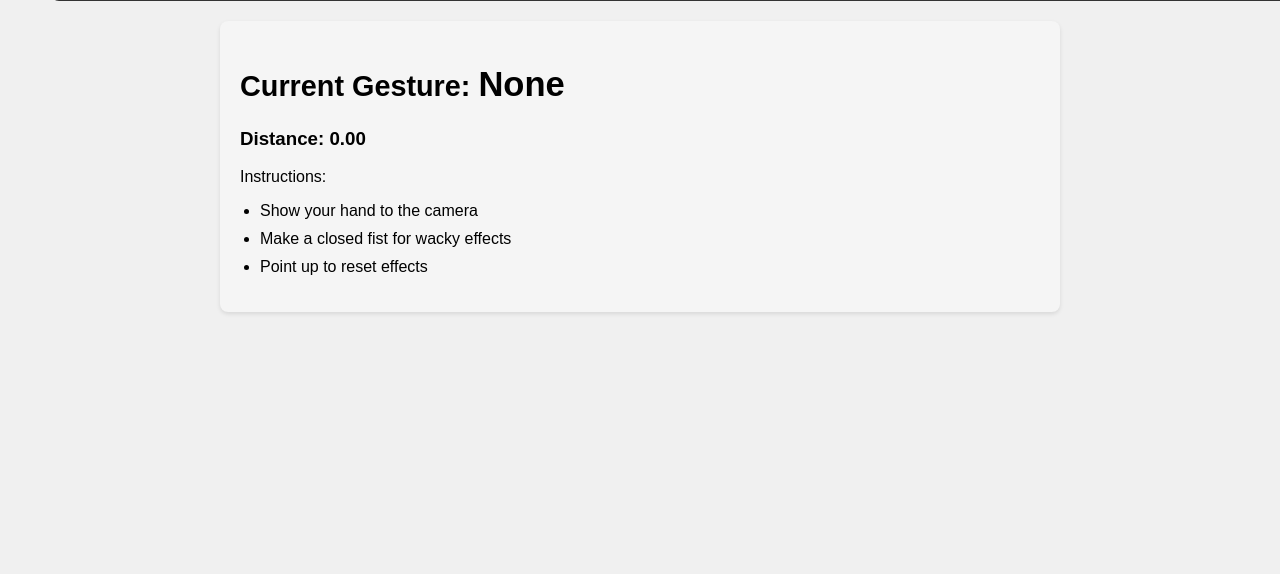
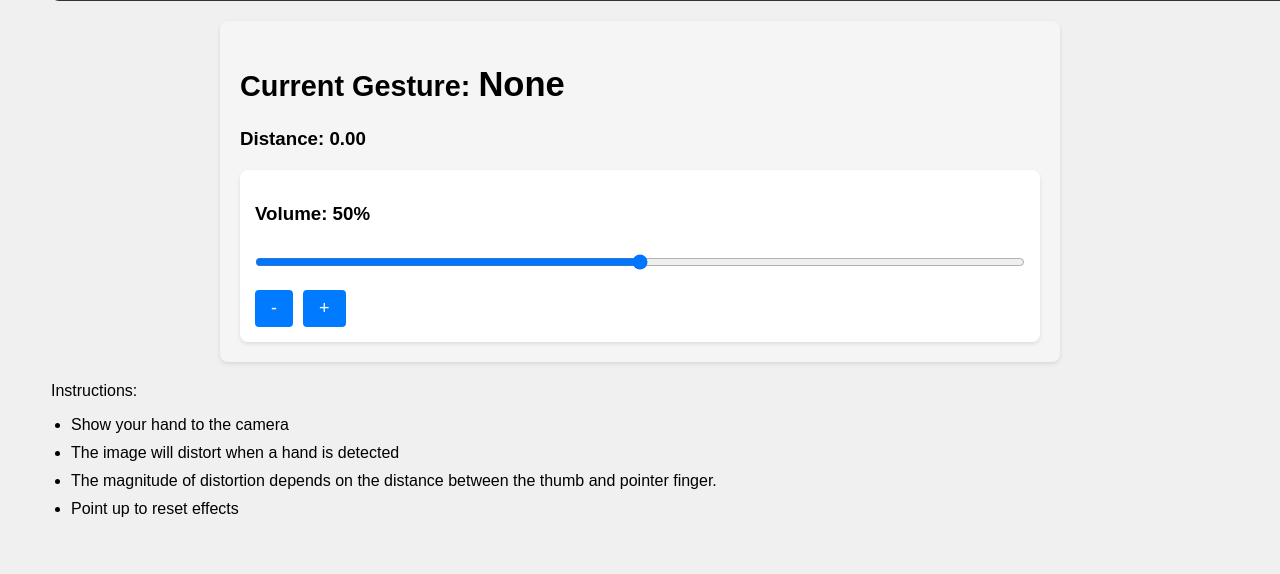
Before and after one commit to evan-cure/Gesture_Recognition, a Flask app: page / in a window 1280 px wide; the page is wider, and only the part inside the window is pictured. Shown: the part 865-1439 px from the top of that part. Before the commit the page ends 1179 px from the top of that part, so only its background shows below. Run offline with Flask 3, Linux system fonts and the light colour scheme; parts of the project's set-up code (start-up, migrations or seed data) failed here and were passed over.

Commit message:
added volume slider

```diff
--- a/app.py
+++ b/app.py
@@ -49,6 +49,13 @@ def process_frame():
         'timestamp': gesture_recognition.timestamp
     })
 
+@app.route('/set_volume', methods=['POST'])
+def set_volume():
+    data = request.get_json()
+    volume = data.get('volume', 0.5)
+    gesture_recognition.set_volume(volume)
+    return jsonify({'volume': gesture_recognition.volume})
+
 @app.route('/video_feed')
 def video_feed():
     return Response(gen_frames(),
--- a/static/css/style.css
+++ b/static/css/style.css
@@ -86,3 +86,37 @@ h1 {
 h2 {
     font-size: 1.8em;
 }
+
+.volume-control {
+    margin-top: 20px;
+    padding: 15px;
+    background: #fff;
+    border-radius: 8px;
+    box-shadow: 0 2px 4px rgba(0,0,0,0.1);
+}
+
+.volume-buttons {
+    display: flex;
+    gap: 10px;
+    margin-top: 10px;
+}
+
+.volume-buttons button {
+    padding: 8px 16px;
+    font-size: 18px;
+    border: none;
+    border-radius: 4px;
+    background: #007bff;
+    color: white;
+    cursor: pointer;
+    transition: background 0.3s;
+}
+
+.volume-buttons button:hover {
+    background: #0056b3;
+}
+
+#volumeSlider {
+    width: 100%;
+    margin: 10px 0;
+}
--- a/static/js/main.js
+++ b/static/js/main.js
@@ -65,3 +65,42 @@ initCamera().then(() => {
         processFrame();
     });
 });
+
+document.addEventListener('DOMContentLoaded', function() {
+    const volumeSlider = document.getElementById('volumeSlider');
+    const volumeDisplay = document.getElementById('volume');
+    const volumeUpBtn = document.getElementById('volumeUp');
+    const volumeDownBtn = document.getElementById('volumeDown');
+
+    async function updateVolume(value) {
+        try {
+            const response = await fetch('/set_volume', {
+                method: 'POST',
+                headers: {
+                    'Content-Type': 'application/json',
+                },
+                body: JSON.stringify({ volume: value / 100 })
+            });
+            const result = await response.json();
+            volumeDisplay.textContent = Math.round(result.volume * 100);
+        } catch (err) {
+            console.error("Error updating volume:", err);
+        }
+    }
+
+    volumeSlider.addEventListener('input', (e) => {
+        updateVolume(e.target.value);
+    });
+
+    volumeUpBtn.addEventListener('click', () => {
+        const newValue = Math.min(100, parseInt(volumeSlider.value) + 10);
+        volumeSlider.value = newValue;
+        updateVolume(newValue);
+    });
+
+    volumeDownBtn.addEventListener('click', () => {
+        const newValue = Math.max(0, parseInt(volumeSlider.value) - 10);
+        volumeSlider.value = newValue;
+        updateVolume(newValue);
+    });
+});
--- a/templates/index.html
+++ b/templates/index.html
@@ -17,15 +17,24 @@
             <div class="gesture-info">
                 <h2>Current Gesture: <span id="gesture">None</span></h2>
                 <h3>Distance: <span id="distance">0.00</span></h3>
+                <div class="volume-control">
+                    <h3>Volume: <span id="volume">50</span>%</h3>
+                    <input type="range" id="volumeSlider" min="0" max="100" value="50">
+                    <div class="volume-buttons">
+                        <button id="volumeDown">-</button>
+                        <button id="volumeUp">+</button>
+                    </div>
+                </div>
+            </div>
         </div>
         <div class="instructions">
             <p>Instructions:</p>
             <ul>
                 <li>Show your hand to the camera</li>
-                    <li>Make a closed fist for wacky effects</li>
+                <li>The image will distort when a hand is detected</li>
+                <li>The magnitude of distortion depends on the distance between the thumb and pointer finger.</li>
                 <li>Point up to reset effects</li>
             </ul>
-            </div>
         </div>
     </div>
     <script src="{{ url_for('static', filename='js/main.js') }}"></script>
```
Also changed, not shown: gesture_recognize.py (+19 -0 lines), 1 other file. Lines whose indentation alone changed are shown as unchanged.
